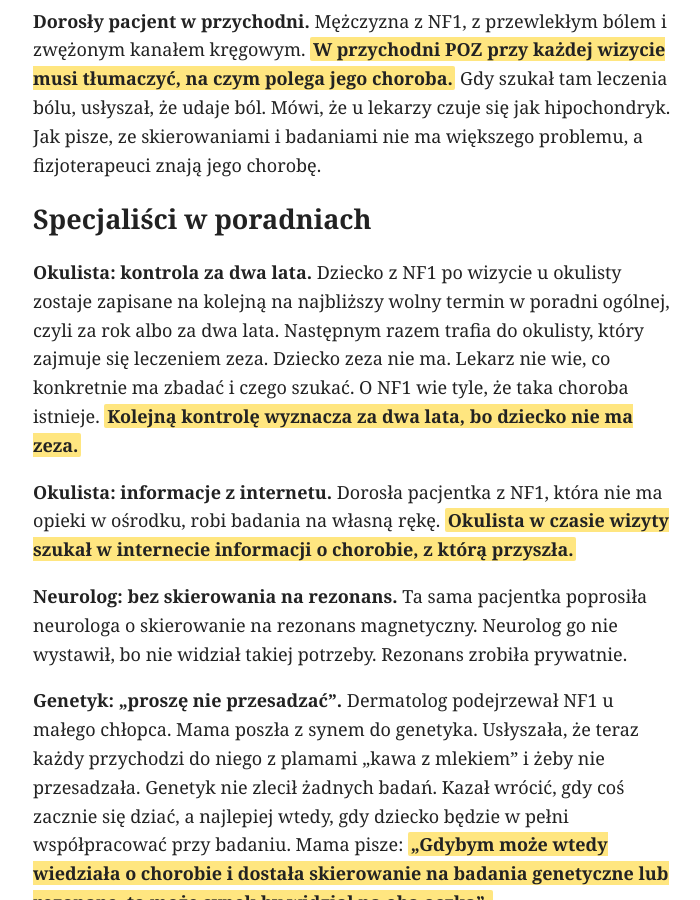
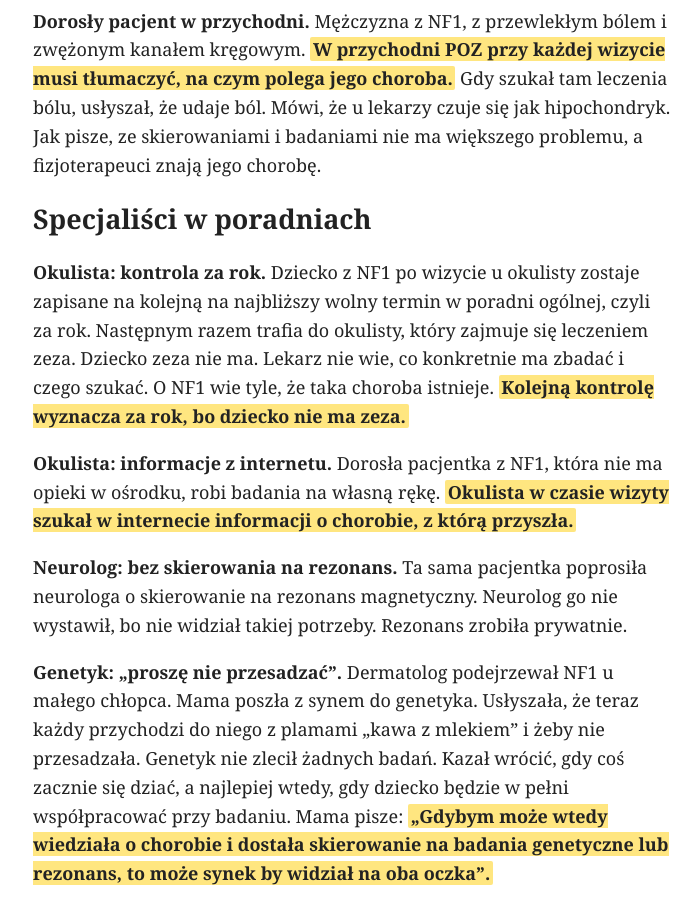
Before and after one commit to sylwiaeb/nf1news, a Jekyll site: the page built from _posts/2026-11-23-historie-pacjentow-z-nf.md, in a window 1280 px wide and 900 px high, scrolled down 1111 px. Shown: the whole window, without its empty margins (287-987 px from the left). Built offline with Jekyll 4.4.1, drawn with Linux system fonts in a browser that asks for light colours; some of the changed text lies outside the part shown.

Commit message:
Szkic: kontrola u okulisty za rok
Co-Authored-By: Claude Opus 5.5 <noreply@anthropic.com>
Claude-Session: https://claude.ai/code/session_019jaYAT68TCeG7DBMMLMEMJ

```diff
--- a/_posts/2026-11-23-historie-pacjentow-z-nf.md
+++ b/_posts/2026-11-23-historie-pacjentow-z-nf.md
@@ -24,7 +24,7 @@ Rodzice dzieci z NF1 i dorośli z tą chorobą opisali nam, co słyszą w przych
 
 ## Specjaliści w poradniach
 
-**Okulista: kontrola za dwa lata.** Dziecko z NF1 po wizycie u okulisty zostaje zapisane na kolejną na najbliższy wolny termin w poradni ogólnej, czyli za rok albo za dwa lata. Następnym razem trafia do okulisty, który zajmuje się leczeniem zeza. Dziecko zeza nie ma. Lekarz nie wie, co konkretnie ma zbadać i czego szukać. O NF1 wie tyle, że taka choroba istnieje. **<mark>Kolejną kontrolę wyznacza za dwa lata, bo dziecko nie ma zeza.</mark>**
+**Okulista: kontrola za rok.** Dziecko z NF1 po wizycie u okulisty zostaje zapisane na kolejną na najbliższy wolny termin w poradni ogólnej, czyli za rok. Następnym razem trafia do okulisty, który zajmuje się leczeniem zeza. Dziecko zeza nie ma. Lekarz nie wie, co konkretnie ma zbadać i czego szukać. O NF1 wie tyle, że taka choroba istnieje. **<mark>Kolejną kontrolę wyznacza za rok, bo dziecko nie ma zeza.</mark>**
 
 **Okulista: informacje z internetu.** Dorosła pacjentka z NF1, która nie ma opieki w ośrodku, robi badania na własną rękę. **<mark>Okulista w czasie wizyty szukał w internecie informacji o chorobie, z którą przyszła.</mark>**
 
@@ -52,7 +52,7 @@ Rodzice dzieci z NF1 i dorośli z tą chorobą opisali nam, co słyszą w przych
 | POZ | lekarze przez lata | „taka uroda”, diagnoza NF1 po trzydziestce, na własny koszt |
 | POZ | lekarz przy szczepieniu | „jak nie wiedzą, co dziecku dolega, to wpisują NF1” |
 | POZ | lekarz rodzinny | tłumaczenie choroby przy każdej wizycie; „udaje ból” |
-| poradnia | okulista | kontrola za 1–2 lata, lekarz nie wiedział, czego szukać |
+| poradnia | okulista | kontrola za rok, lekarz nie wiedział, czego szukać |
 | poradnia | okulista | szukał informacji o chorobie w internecie |
 | poradnia | neurolog | brak skierowania na rezonans, rezonans prywatnie |
 | poradnia | genetyk | brak badań; „nie przesadzać” |
```
